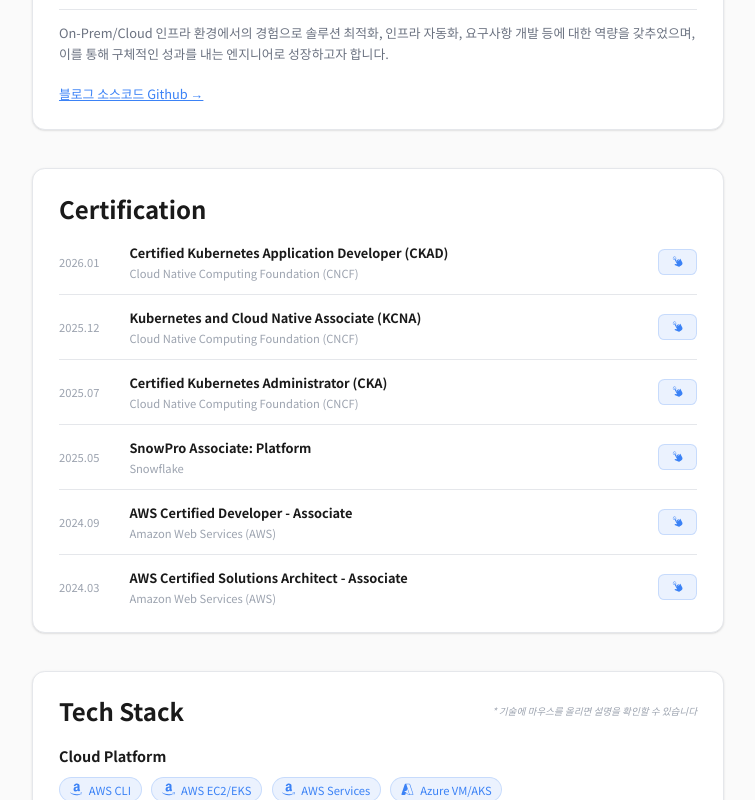
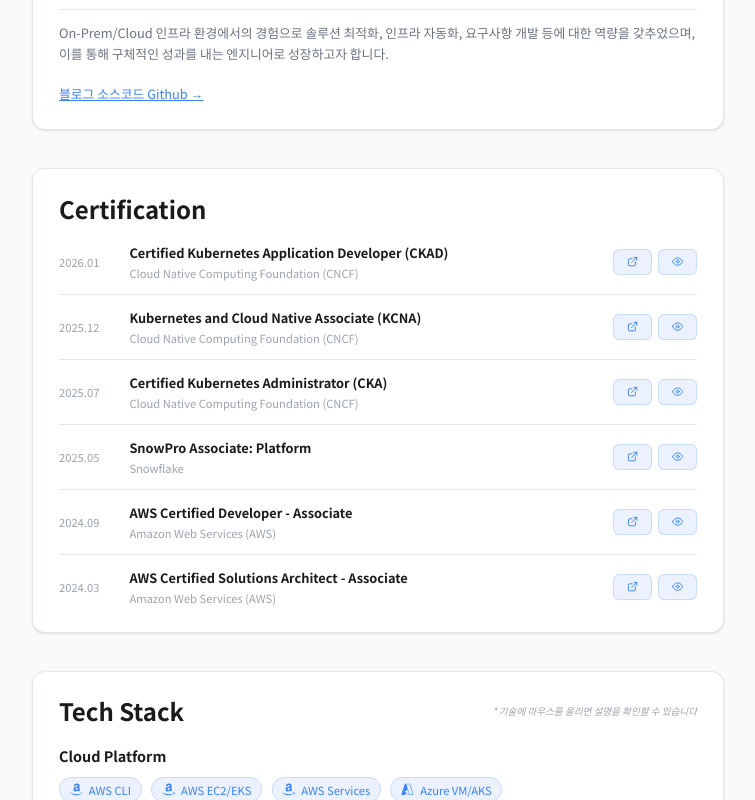
Before and after one commit to xxng1/xxng1-blog, a Next.js app: page /about in a window 1280 px wide. Shown: the part 610-1410 px from the top of the page, without its empty margins (262-1017 px from the left). Built offline with nearby package versions, Linux system fonts and the light colour scheme.

Commit message:
feat: cert 미리보기 + 외부링크

```diff
--- a/src/components/certification-section.tsx
+++ b/src/components/certification-section.tsx
@@ -2,7 +2,7 @@
 
 import { useState } from 'react';
 import CertificationImageModal from './certification-image-modal';
-import { GiClick } from "react-icons/gi";
+import { FiEye, FiExternalLink } from "react-icons/fi";
 
 type CertificationItem = {
   date: string;
@@ -10,6 +10,8 @@
   issuer: string;
   imageSrc?: string;
   imageAlt?: string;
+  credlyUrl?: string;
+  snowflakeUrl?: string;
 };
 
 type CertificationWithImage = CertificationItem & { imageSrc: string };
@@ -21,6 +23,7 @@
     issuer: 'Cloud Native Computing Foundation (CNCF)',
     imageSrc: '/CKAD_IMAGE.png',
     imageAlt: 'Certified Kubernetes Application Developer (CKAD) Certificate',
+    credlyUrl: 'https://www.credly.com/badges/e8c4c4d2-b29a-45c9-9f8f-bed3244dd9a4',
   },
   {
     date: '2025.12',
@@ -28,6 +31,7 @@
     issuer: 'Cloud Native Computing Foundation (CNCF)',
     imageSrc: '/kcna.png',
     imageAlt: 'Kubernetes and Cloud Native Associate (KCNA) Certificate',
+    credlyUrl: 'https://www.credly.com/badges/f9ec9460-6072-4427-8f36-1fdbf25ff468',
   },
 
   {
@@ -36,6 +40,7 @@
     issuer: 'Cloud Native Computing Foundation (CNCF)',
     imageSrc: '/CKA_IMAGE.png',
     imageAlt: 'Certified Kubernetes Administrator (CKA) Certificate',
+    credlyUrl: 'https://www.credly.com/badges/f7bb8e11-c6c9-493e-bb43-a4a5fe95d45a',
   },
   {
     date: '2025.05',
@@ -43,6 +48,7 @@
     issuer: 'Snowflake',
     imageSrc: '/snowflake.png',
     imageAlt: 'SnowPro Associate Platform Certification',
+    snowflakeUrl: 'https://achieve.snowflake.com/54f9c9d9-a363-4d71-862f-5204d500d7e7#acc.txBJYfsd',
   },
   {
     date: '2024.09',
@@ -50,6 +56,7 @@
     issuer: 'Amazon Web Services (AWS)',
     imageSrc: '/AWS Certified Developer - Associate certificate.png',
     imageAlt: 'AWS Certified Developer - Associate Certificate',
+    credlyUrl: 'https://www.credly.com/badges/2747935d-9415-4e07-bb92-e55b318f1822',
   },
   {
     date: '2024.03',
@@ -57,6 +64,7 @@
     issuer: 'Amazon Web Services (AWS)',
     imageSrc: '/AWS Certified Solutions Architect - Associate certificate.png',
     imageAlt: 'AWS Certified Solutions Architect - Associate Certificate',
+    credlyUrl: 'https://www.credly.com/badges/f3d037e2-a9f8-4b7a-ad05-bc174144d196',
   },
 ];
 
@@ -84,6 +92,29 @@
                     <div className="font-semibold text-foreground">{certification.title}</div>
                     <div className="text-sm text-muted-foreground mt-1">{certification.issuer}</div>
                   </div>
+                  <div className="flex items-center gap-2">
+                    {certification.credlyUrl && (
+                      <a
+                        href={certification.credlyUrl}
+                        target="_blank"
+                        rel="noopener noreferrer"
+                        className="px-4 py-2 text-sm bg-accent/10 text-accent rounded-lg border border-accent/20 hover:bg-accent/20 transition-colors font-medium flex items-center justify-center"
+                        aria-label="Credly 배지 보기"
+                      >
+                        <FiExternalLink />
+                      </a>
+                    )}
+                    {certification.snowflakeUrl && (
+                      <a
+                        href={certification.snowflakeUrl}
+                        target="_blank"
+                        rel="noopener noreferrer"
+                        className="px-4 py-2 text-sm bg-accent/10 text-accent rounded-lg border border-accent/20 hover:bg-accent/20 transition-colors font-medium flex items-center justify-center"
+                        aria-label="Snowflake 배지 보기"
+                      >
+                        <FiExternalLink />
+                      </a>
+                    )}
                     {certification.imageSrc && (
                       <button
                         onClick={() =>
@@ -93,10 +124,12 @@
                           })
                         }
                         className="px-4 py-2 text-sm bg-accent/10 text-accent rounded-lg border border-accent/20 hover:bg-accent/20 transition-colors font-medium flex items-center justify-center"
+                        aria-label="인증서 이미지 보기"
                       >
-                      <GiClick />
+                        <FiEye />
                       </button>
                     )}
+                  </div>
                 </div>
               );
             })}
```
Lines whose indentation alone changed are shown as unchanged.
